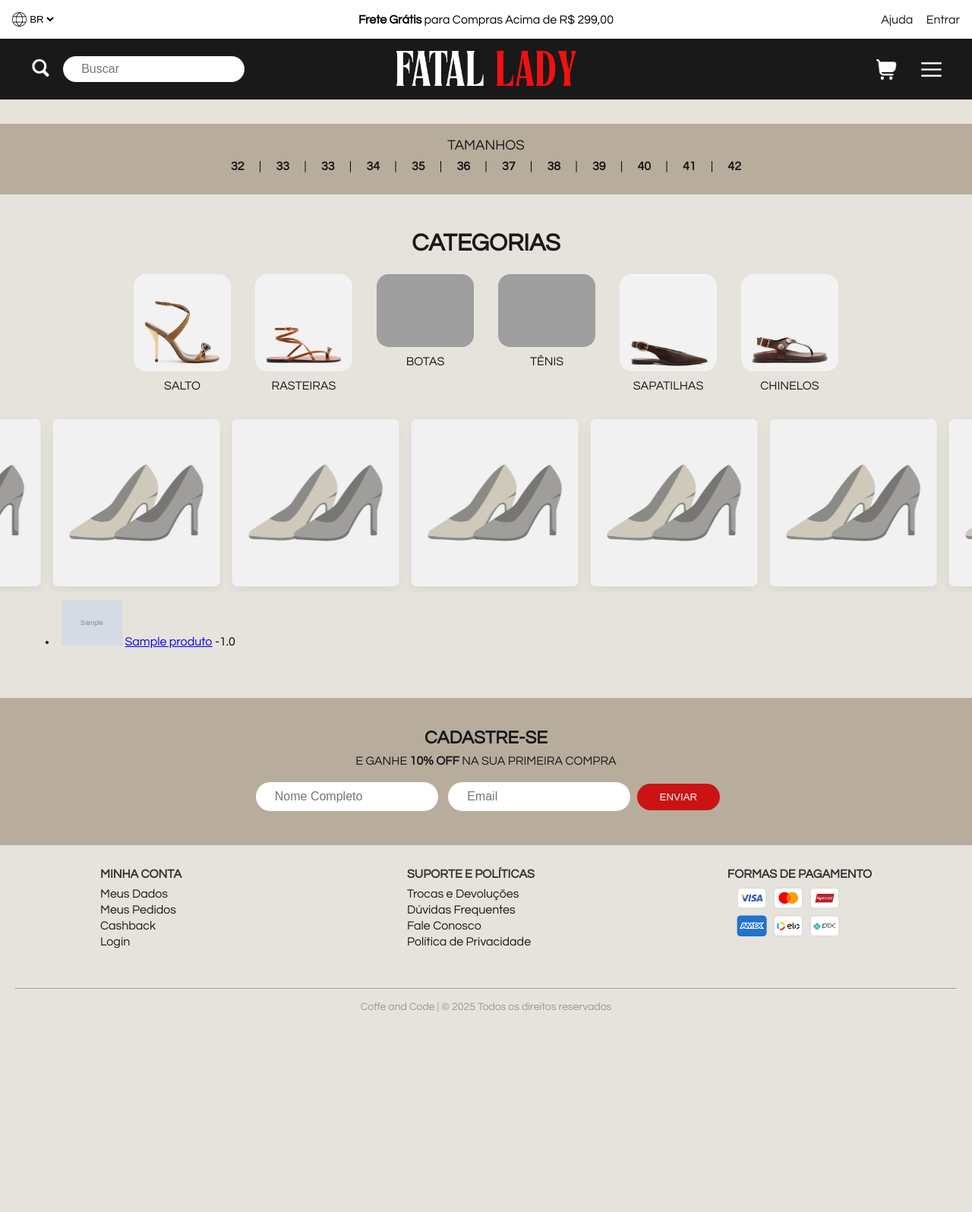
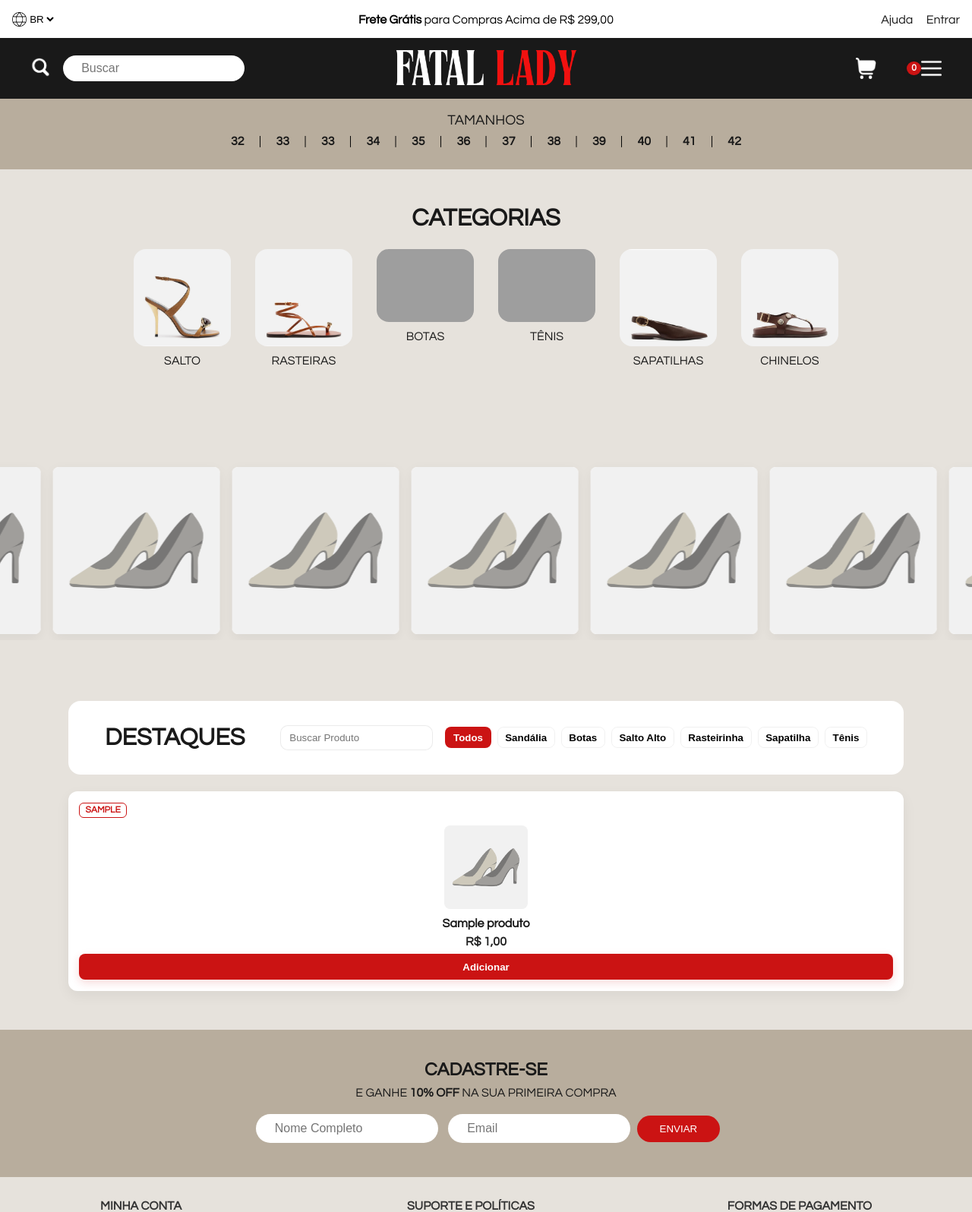
Before and after one commit to JLSCamelo/Fatal-Lady, a FastAPI app: page /produtos in a window 1280 px wide. Shown: the top 1596 px of the page at 76% size. Before the commit the page ends 1333 px from the top, so only its background shows below. Run offline with FastAPI, Linux system fonts and the light colour scheme; tables that the repository leaves empty hold one stand-in row (values such as "Sample post"); grey boxes marked "Sample" are stand-in pictures; some libraries are stand-ins or nearby versions; grey boxes are pictures that could not be loaded.

Commit message:
Fix: Melhora visual da página catálogo e adição de imagens default nos produtos

```diff
--- a/app/main.py
+++ b/app/main.py
@@ -1,9 +1,3 @@
-"""
-Nome: Mauricio Bertuci Saletti
-DATA: 08/10/2025
-RA:24722027
-"""
-
 from fastapi import FastAPI
 from controllers.controller_produtos import *
 from routes.produto_route import *
--- a/app/models/produto_model.py
+++ b/app/models/produto_model.py
@@ -8,14 +8,13 @@ class ProdutoDB(Base):
     __tablename__ = "produtos"
 
     id_produto = Column(Integer,primary_key=True,index=True)
-    marca = Column(String,nullable=False,index=True)
-    tamanho = Column(Integer,nullable=False)
+    nome = Column(String,nullable=False,index=True)
+    preco = Column(Float,nullable=False)
     estoque = Column(Integer,nullable=False)
-    preco = Column(Float,nullable=False)
-    nome = Column(String,nullable=False,index=True)
-    imagem = Column(String,nullable=True)
-    id_categoria = Column(Integer,nullable=False)
-
+    tamanhos = Column(Integer,nullable=False)
+    id_categoria = Column(String,nullable=True)
+    id_fabricante = Column(Integer,nullable=False)
+    caminhoimagem = Column(String,nullable=True)
 
 
 #criar banco e tabelas
--- a/app/views/templates/catalogo.html
+++ b/app/views/templates/catalogo.html
@@ -4,8 +4,10 @@
     <meta charset="UTF-8">
     <meta name="viewport" content="width=device-width, initial-scale=1.0">
     <title>Catálogo</title>
-    <link rel="icon" href="/static/uploads/img/main-icon/icon.png" type="image/png">
-    <link rel="stylesheet" href="{{ url_for('static', path='css/catalogo-style.css') }}">
+    <link rel="icon" href="/static/uploads/img/main_icon/icon.png" type="image/png">
+    <link rel="stylesheet" href="{{ url_for('static', path='css/home-style.css') }}">
+    <link rel="stylesheet" href="https://cdn.jsdelivr.net/npm/swiper@12/swiper-bundle.min.css" />
+    <script src="https://cdn.jsdelivr.net/npm/swiper@12/swiper-bundle.min.js"></script>
 </head>
 
 <body>
@@ -69,6 +71,79 @@
             />
         </div>
     </nav>
+
+    <div id="side-overlay" aria-hidden="true" aria-labelledby="side-title" role="dialog">
+        <aside id="side-panel" aria-modal="true">
+            <div class="side-header">
+                <h2 id="side-title">Menu</h2>
+                <button id="side-close" aria-label="Fechar menu">✕</button>
+            </div>
+
+            <!-- navegação principal -->
+            <nav id="side-nav">
+                <ul>
+                <li><a href="/" class="side-link">Home</a></li>
+                <li><a href="/produtos" class="side-link">Catálogo</a></li>
+                </ul>
+            </nav>
+
+            <!-- preview do carrinho -->
+            <section class="side-section" id="cart-section" aria-labelledby="cart-title">
+                <div class="cart-header">
+                <h3 id="cart-title">Carrinho</h3>
+                <div id="cart-summary"><span id="cart-count">0</span> itens</div>
+                </div>
+
+                <div id="cart-preview" aria-live="polite">
+                <!-- itens do carrinho são renderizados aqui pelo JS -->
+                <p class="cart-empty">Seu carrinho está vazio.</p>
+                </div>
+
+                <div class="cart-actions">
+                <a id="view-cart-btn" class="btn" href="cart.html">Ver carrinho</a>
+                <a id="checkout-btn" class="btn primary" href="checkout.html">Finalizar</a>
+                </div>
+            </section>
+
+            <!-- categorias (profissional) -->
+            <section class="side-section">
+                <h3>Categorias</h3>
+                <ul class="side-cats">
+                <li><a href="#">Saltos</a></li>
+                <li><a href="#">Rasteiras</a></li>
+                <li><a href="#">Botas</a></li>
+                <li><a href="#">Tênis</a></li>
+                <li><a href="#">Sapatilhas</a></li>
+                <li><a href="#">Sandálias</a></li>
+                </ul>
+            </section>
+
+            <!-- opções profissionais / conta -->
+            <section class="side-section">
+                <h3>Conta</h3>
+                <ul class="side-options-account">
+                <li><a href="account.html">Minha Conta</a></li>
+                <li><a href="orders.html">Meus Pedidos</a></li>
+                <li><a href="wishlist.html">Favoritos</a></li>
+                <li><a href="settings.html">Configurações</a></li>
+                </ul>
+            </section>
+
+            <!-- ajuda / contato -->
+            <section class="side-section">
+                <h3>Ajuda</h3>
+                <ul class="side-options">
+                <li><a href="contact.html">Fale conosco</a></li>
+                <li><a href="faq.html">FAQ</a></li>
+                </ul>
+            </section>
+
+            <div class="side-footer">
+                <button id="clear-cart" class="text-btn">Limpar carrinho</button>
+                <a href="#" id="logout-link" class="text-btn">Sair</a>
+            </div>
+        </aside>
+    </div>
 
     <main>
         <section id="categories">
@@ -169,51 +244,78 @@
             </div>
         </section>
 
-        <section class="products-section" id="saltos">
+        <section id="products" class="products-section">
+            <div class="container">
+                <header class="products-header">
+                <h2>DESTAQUES</h2>
 
-            {% for i in produtos %}
-            <li>
-                {% if imagem %}
-                    <br>
-                {% else %}
-                    <img src="/static/uploads/{{i.imagem}}" alt="{{nome}}" width="80">
-                {% endif %}
-                <a href="/produto-get/{{i.id_produto}}">{{i.nome}}</a> -{{i.preco}}
-            </li>
-            {% endfor %}
+                <div class="products-controls">
+                    <div class="search-wrap">
+                    <label for="products-search" class="visually-hidden">Buscar produtos</label>
+                    <input id="products-search" type="search" placeholder="Buscar Produto" />
+                    </div>
 
-        </section>
+                    <div class="filters-wrap" role="tablist" aria-label="Filtros de categoria">
+                    <button class="filter-btn active" data-filter="all" role="tab" aria-selected="true">
+                        Todos
+                    </button>
+                    <button class="filter-btn" data-filter="1" role="tab">
+                        Sandália
+                    </button>
+                    <button class="filter-btn" data-filter="2" role="tab">
+                        Botas
+                    </button>
+                    <button class="filter-btn" data-filter="3" role="tab">
+                        Salto Alto
+                    </button>
+                    <button class="filter-btn" data-filter="4" role="tab">
+                        Rasteirinha
+                    </button>
+                    <button class="filter-btn" data-filter="5" role="tab">
+                        Sapatilha
+                    </button>
+                    <button class="filter-btn" data-filter="6" role="tab">
+                        Tênis
+                    </button>
+                    </div>
+                </div>
+                </header>
 
-<!--
-        {% for categoria in produtos %}
-        <section class="products-section" id="{{ categoria|lower }}">
-            <h3>{{ categoria }}</h3>
-            <hr>
-            <div class="products">
-                {% set encontrou = false %}
-                {% for i in produtos %}
-                    {% if i.categoria|trim|lower == categoria|lower %}
-                        {% set encontrou = true %}
-                        <div class="products-icons">
-                            <div class="collection-name">{{ i.colecao }}</div>
-                            <a href="/produto-get/{{ i.id_produto }}">
-                                <img src="{{ i.imagem if i.imagem != 'sem foto' else '/static/uploads/default.png' }}" alt="{{ i.nome }}" width="120">
-                                <p>{{ i.nome }}</p>
-                                <span id="value-max">R$ {{ i.preco }}</span>
-                                <button>Adicionar ao Carrinho</button>
-                            </a>
+                <div class="products-grid" id="products-grid">
+                    {% for p in produtos[:25] %}
+                    <article class="product-card"
+                        data-category="{{ p.id_categoria }}"
+                        data-name="{{ p.nome }}"
+                        data-id="{{ p.id_produto }}"
+                        data-price="{{ (p.preco) }}"
+                    >
+                        <div class="product-badge">{{ (p.id_categoria)|upper }}</div>
+
+                        <a href="/produto-get/{{ p.id_produto }}" class="product-media">
+                        <img src="/static/uploads/img/catalogo/products/default.png" alt="{{ p.nome }}" />
+                        </a>
+
+                        <div class="product-body">
+                        <h3 class="product-name">{{ p.nome }}</h3>
+                        <div class="product-price">
+                            R$ <span class="price-value">{{ ('%.2f'|format(p.preco)).replace('.', ',') }}</span>
                         </div>
-                    {% endif %}
-                {% endfor %}
 
-                {% if not encontrou %}
-                    <p>Nenhum produto encontrado nesta categoria.</p>
-                {% endif %}
+                        <div class="product-actions">
+                            <button class="add-to-cart" type="button" aria-label="Adicionar {{ p.nome }} ao carrinho" data-id="{{ p.id_produto }}">Adicionar</button>
+                        </div>
+                        </div>
+                    </article>
+                    {% else %}
+                    <p class="no-products">Nenhum produto encontrado.</p>
+                    {% endfor %}
+                </div>
+
+                <div class="products-footer">
+                <button id="load-more" class="btn load-more">Ver mais</button>
+                </div>
             </div>
         </section>
-        {% endfor %}
--->
-
 
         <section class="newsletter">
             <h2>CADASTRE-SE</h2>
@@ -250,5 +352,14 @@
             <p class="copy">Coffe and Code | © 2025 Todos os direitos reservados</p>
         </footer>
     </main>
+
+    <script src="/static/js/swiper.js"></script>
+    <script src="/static/js/banner.js"></script>
+    <script src="/static/js/menu.js"></script>
+    <script src="/static/js/add_cart.js"></script>
+    <script src="/static/js/cart-ui.js" defer></script>
+    <script src="/static/js/products-toggle.js" defer></script>
+    <script src="/static/js/nav-enhancements.js" defer></script>
 </body>
+
 </html>
```
Also changed, not shown: app/views/templates/index.html (+7 -11 lines).
